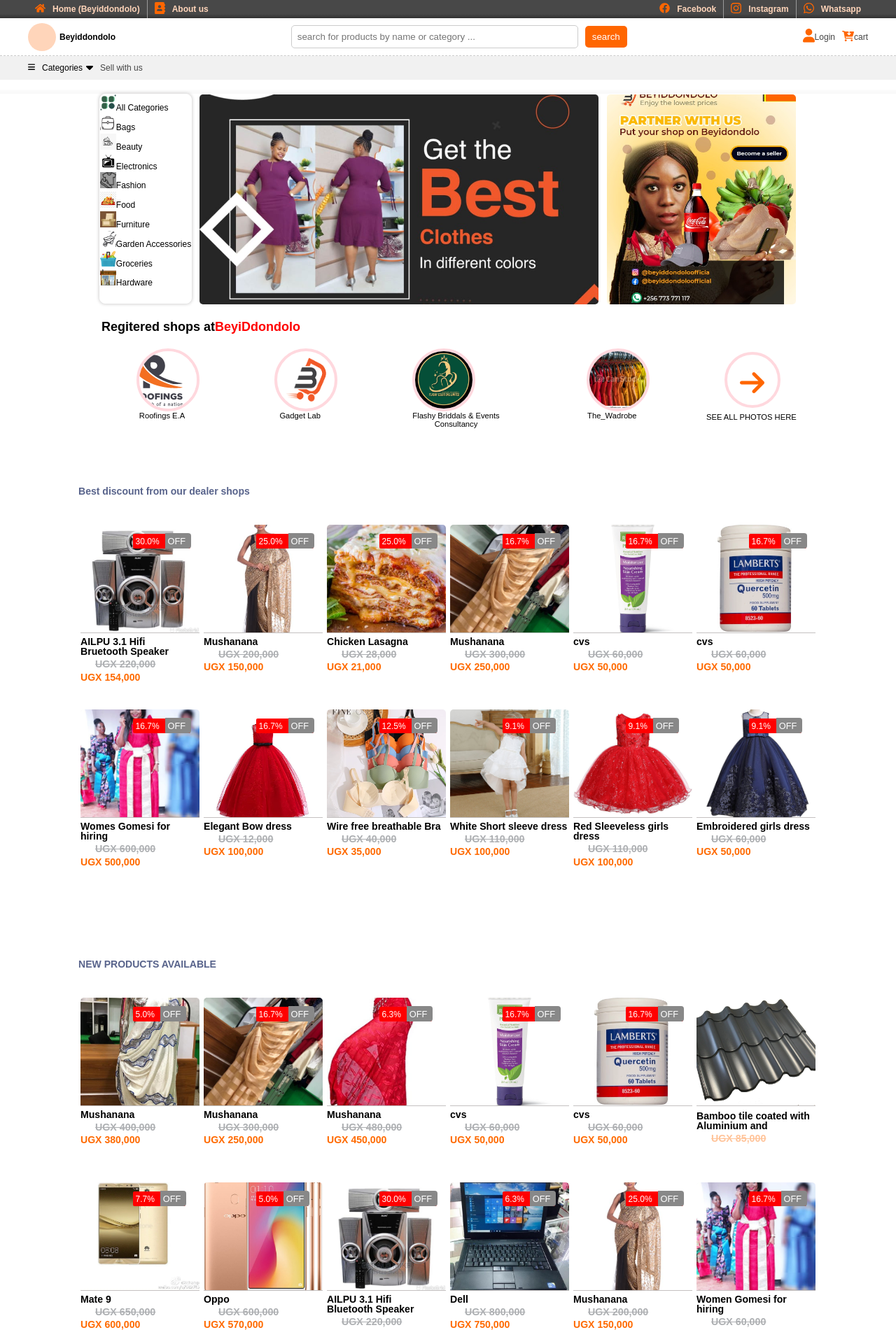
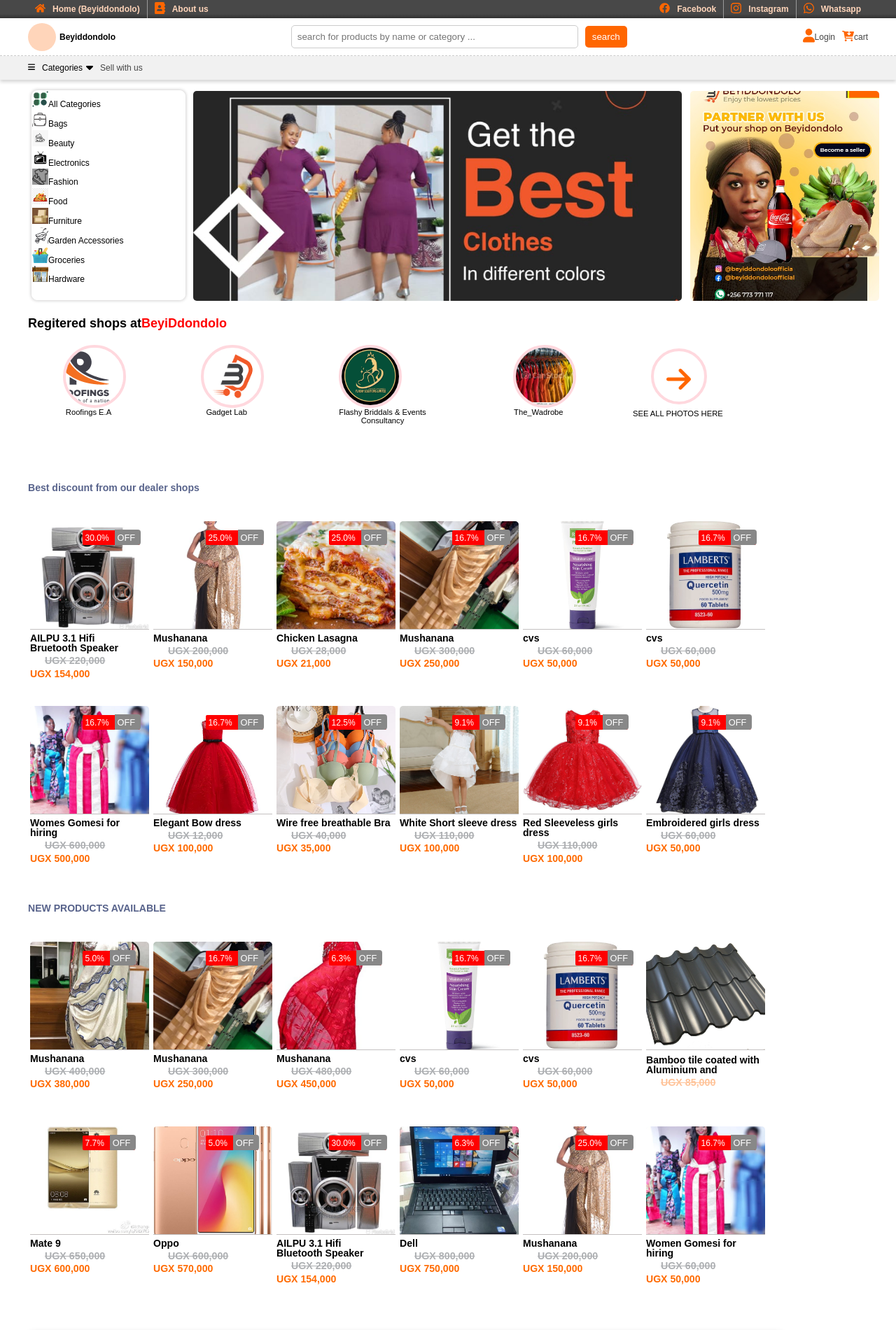
Before and after one commit to ivanwalker524/ddondolo, a PHP site: page / in a window 1280 px wide. Shown: the top 1901 px of the page at 70% size. Run offline with PHP 8.4, Linux system fonts and the light colour scheme.

Commit message:
Fixed banner section on home page

```diff
--- a/index.css
+++ b/index.css
@@ -33,8 +33,8 @@
     box-sizing: border-box;
 }
 .article {
-    box-shadow: 0 0 3px 5px #f9f9f9;
-    margin-top: 20px;
+    /* box-shadow: 0 0 3px 5px #f9f9f9; */
+    padding-top: 15px;
 }
 .article > .submain > .submain-flex {
     display: flex;
@@ -43,6 +43,10 @@
 .submain > .submain-flex > div {
     border: 1px solid #fff;
     margin: 0 5px;
+}
+.submain .banner-img {
+    width: 100%;
+    height: 300px;
 }
 .submain > .submain-flex > div > p > img {
     width: 23px;
@@ -54,6 +58,8 @@
 }
 .submain > .submain-flex > div:first-child {
     height: 300px;
+    width: 220px;
+    flex-shrink: 0;
     border: 1px solid #fff;
     border-radius: 8px;
     background-color: var(--white);
@@ -69,6 +75,8 @@
 }
 .submain > .submain-flex > div:last-of-type {
     right: 143px;
+    width: 250px;
+    flex-shrink: 0;
 }
 .flex-2 .subflex {
     position: relative;
@@ -83,7 +91,7 @@
 .flex-2,
 .flex-3 {
     max-width: 1200px;
-    display: flex;
+    /* display: flex; */
     flex-direction: column;
     align-items: center;
 }
@@ -121,7 +129,7 @@
     display: flex;
     align-items: center;
 }
-.flex-2 > .subflex > div > div:last-of-type > .icon{
+.flex-2 > .subflex > div > div:last-of-type > .icon {
     width: 35px;
     fill: #f60;
     margin-top: 20px;
@@ -212,7 +220,6 @@
     display: inline;
     padding: 3.6px;
     border-radius: 2px;
-
 }
 .flex-3 > .subflex-3 > div > div > div > div > span {
     position: relative;
@@ -292,7 +299,7 @@
     display: flex;
 }
 footer > .ft-side > div:last-of-type > p > span {
-    margin-right:10px;
+    margin-right: 10px;
 }
 footer > .ft-side > div > .ft-border {
     border-bottom: 1.3px solid gray;
@@ -317,7 +324,7 @@
     margin-top: 10px;
     color: gray;
 }
-footer > .ft-side > div .icon{
+footer > .ft-side > div .icon {
     width: 15px;
     fill: #f60;
 }
--- a/index.php
+++ b/index.php
@@ -97,8 +97,8 @@
                         <p><img src="./img/groccery_icon.png" alt=""><span>Groceries</span></p>
                         <p><img src="./img/hardware_icon.png" alt=""><span>Hardware</span></p>
                     </div>
-                    <div>
-                        <img src="./img/image1.jpeg" width="570px" height="300px" alt="">
+                    <div class="flex-grow">
+                        <img src="./img/image1.jpeg" class="banner-img" alt="">
                     </div>
                     <div>
                         <img src="./img/image.jpg" width="270px" height="300px" alt="">
--- a/nav.css
+++ b/nav.css
@@ -7,11 +7,13 @@
     font-size: 12px;
     font-family: sans-serif;
 }
-.main{
-    position:sticky;
+.main {
+    position: sticky;
     z-index: 2;
     top: 0;
+    box-shadow: 0 3px 5px #d4d4d4;
 }
+
 .wd {
     max-width: 1200px;
 }
@@ -76,7 +78,7 @@
     font-weight: bold;
     margin-left: 7px;
 }
-.searchbar > .wd >p{
+.searchbar > .wd > p {
     margin-left: 5px;
     font-weight: bolder;
 }
```
